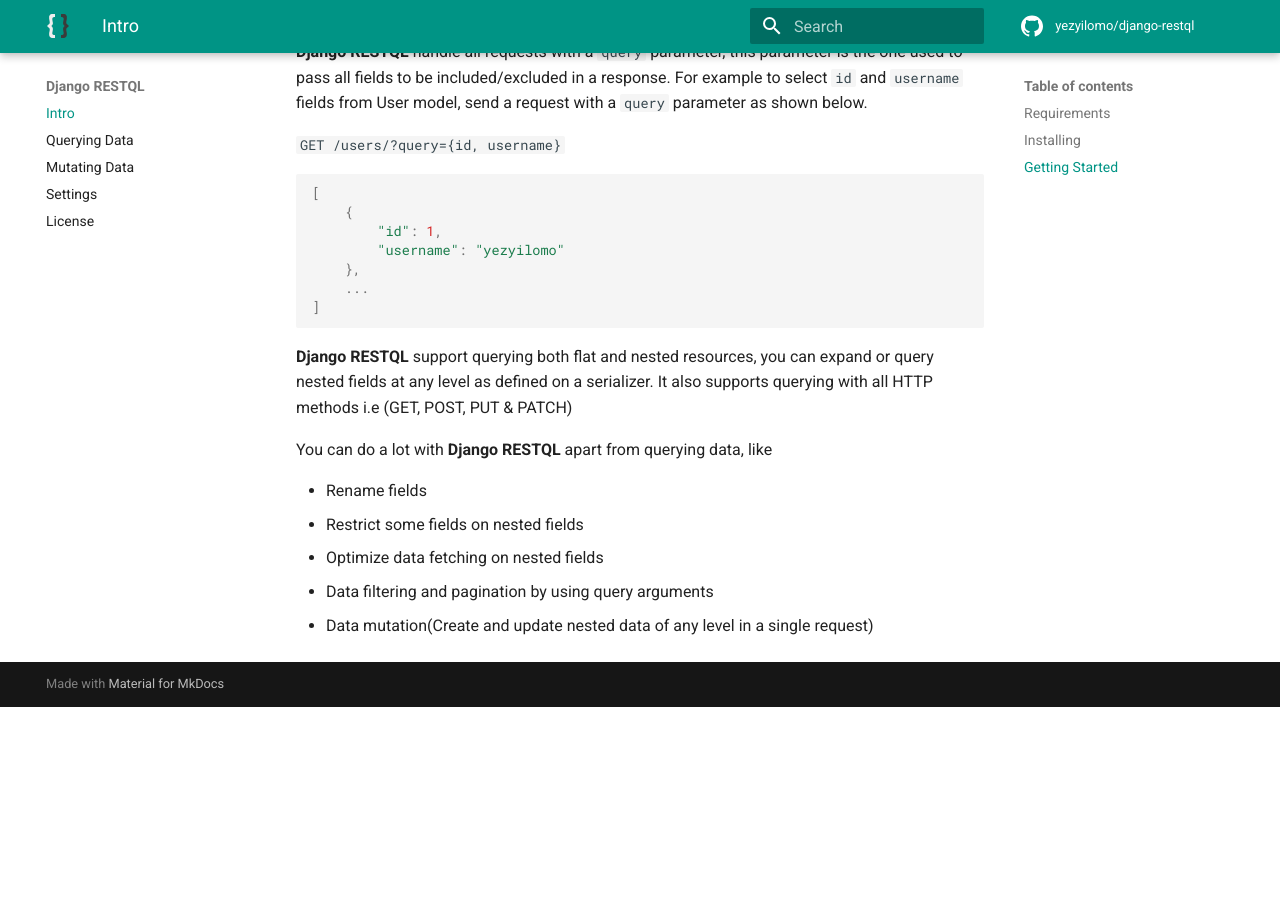
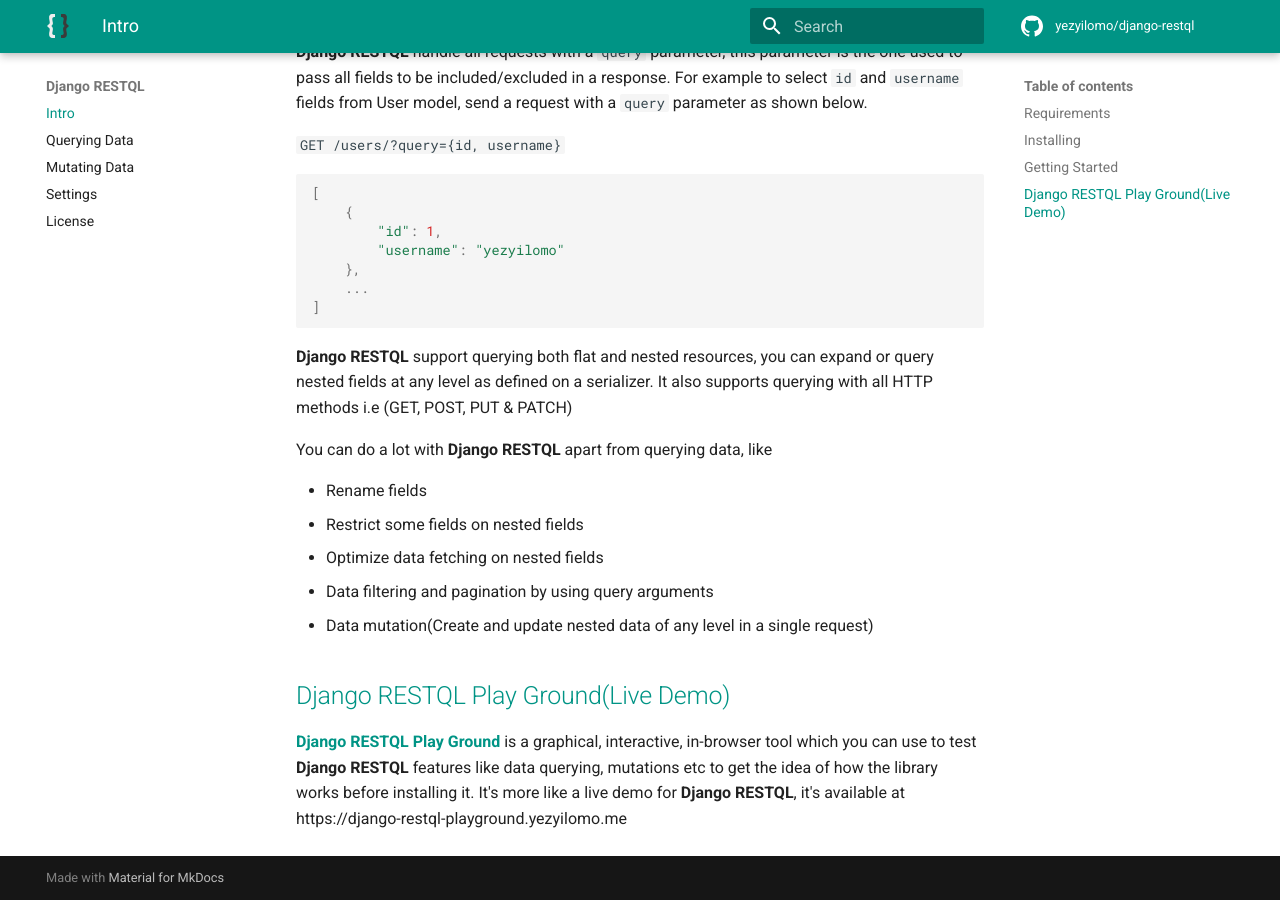
Before and after one commit to yezyilomo/django-restql, an MkDocs documentation site: the page built from docs/index.md, in a window 1280 px wide and 900 px high, scrolled down 1145 px. Built offline with MkDocs 1.6.1 and Material for MkDocs 9.7.7, drawn with Linux system fonts in a browser that asks for light colours; comment, search, counter and statistics services are not loaded; before the commit the page ends 1852 px from its top, so only the background shows below that.

Commit message:
📝Add Django RESTQL Play Ground on docs

```diff
--- a/docs/index.md
+++ b/docs/index.md
@@ -65,3 +65,7 @@
 - Optimize data fetching on nested fields
 - Data filtering and pagination by using query arguments
 - Data mutation(Create and update nested data of any level in a single request)
+
+
+## [Django RESTQL Play Ground(Live Demo)](https://django-restql-playground.yezyilomo.me)
+[**Django RESTQL Play Ground**](https://django-restql-playground.yezyilomo.me) is a graphical, interactive, in-browser tool which you can use to test **Django RESTQL** features like data querying, mutations etc to get the idea of how the library works before installing it. It's more like a live demo for **Django RESTQL**, it's available at https://django-restql-playground.yezyilomo.me
```
Also changed, not shown: README.md (+6 -0 lines).
